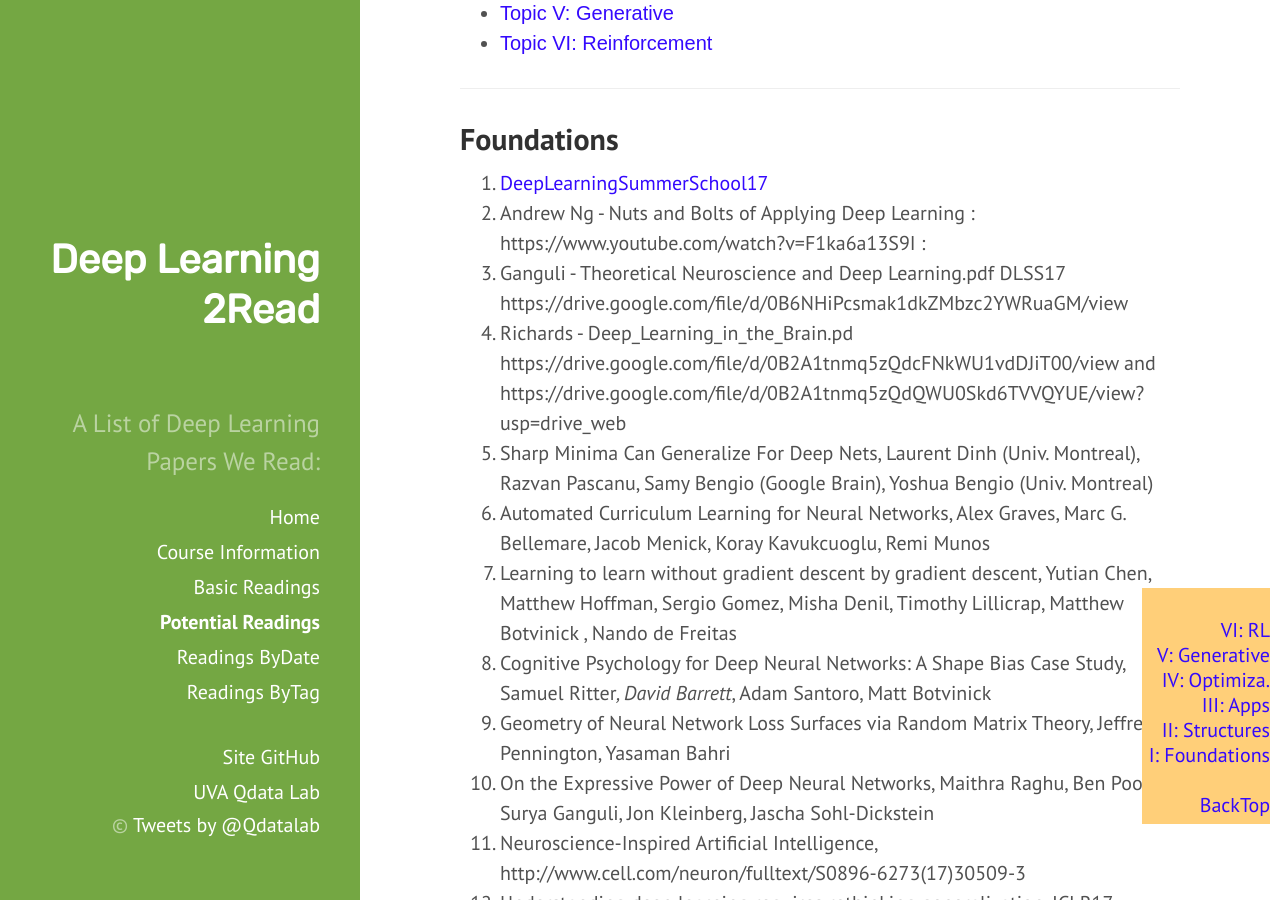
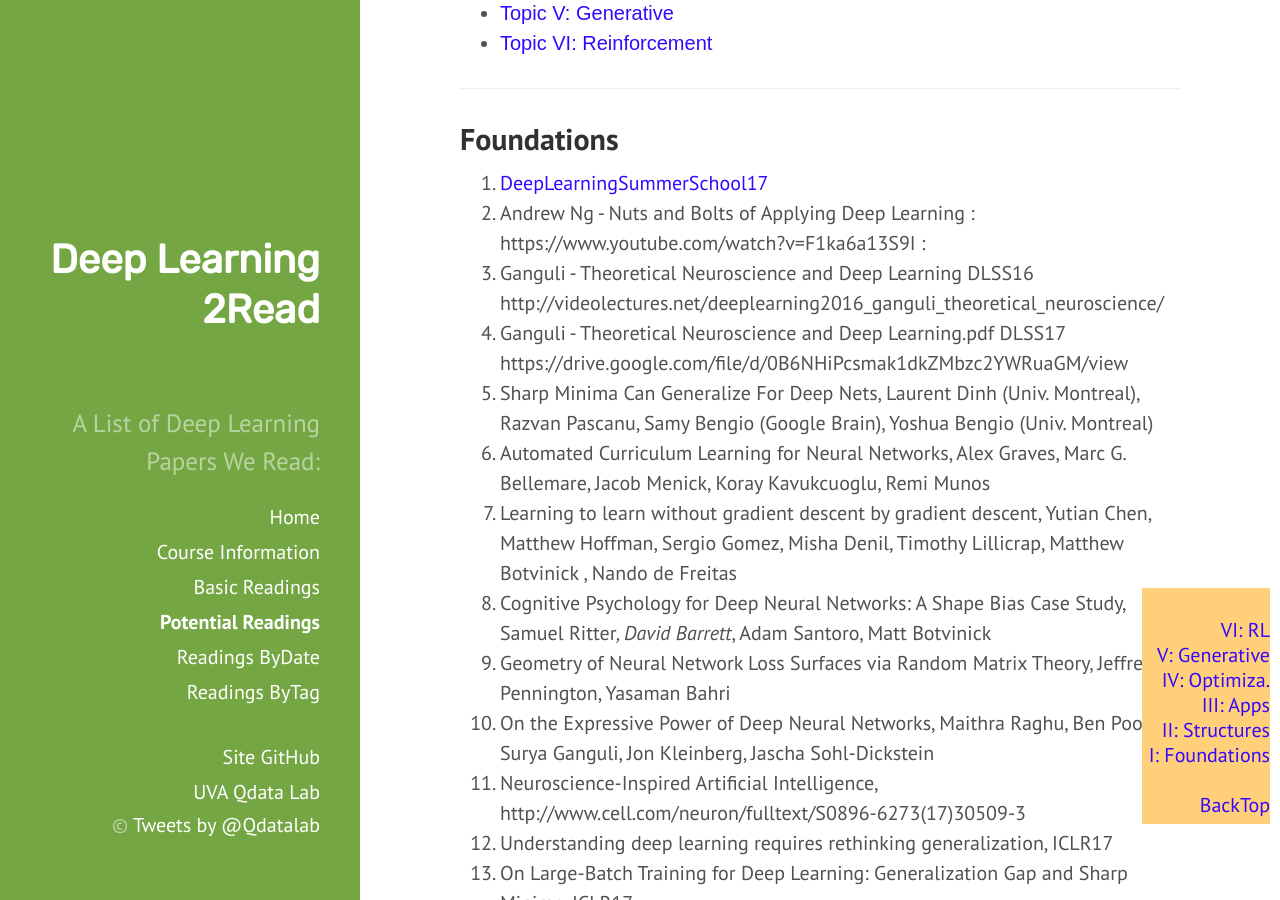
Before and after one commit to QData/deep2Read, a Jekyll site: the page built from Potential2Read.md, in a window 1280 px wide and 900 px high, scrolled down 364 px. Built offline with Jekyll 4.4.1, drawn with Linux system fonts in a browser that asks for light colours; some of the changed text lies outside the part shown.

Commit message:
a few small fixes in potential2Read

```diff
--- a/Potential2Read.md
+++ b/Potential2Read.md
@@ -29,9 +29,8 @@ desc: "Potential Readings of Deep Learning We Plan to Finish in 2017-Fall"
 ## Foundations
 0. [DeepLearningSummerSchool17](https://mila.umontreal.ca/en/cours/deep-learning-summer-school-2017/)
 1. Andrew Ng - Nuts and Bolts of Applying Deep Learning : https://www.youtube.com/watch?v=F1ka6a13S9I  :
-2. Ganguli - Theoretical Neuroscience and Deep Learning.pdf DLSS17 https://drive.google.com/file/d/0B6NHiPcsmak1dkZMbzc2YWRuaGM/view
-3. Richards - Deep_Learning_in_the_Brain.pd https://drive.google.com/file/d/0B2A1tnmq5zQdcFNkWU1vdDJiT00/view and
-https://drive.google.com/file/d/0B2A1tnmq5zQdQWU0Skd6TVVQYUE/view?usp=drive_web
+2. Ganguli - Theoretical Neuroscience and Deep Learning DLSS16 http://videolectures.net/deeplearning2016_ganguli_theoretical_neuroscience/
+3. Ganguli - Theoretical Neuroscience and Deep Learning.pdf DLSS17 https://drive.google.com/file/d/0B6NHiPcsmak1dkZMbzc2YWRuaGM/view
 4. Sharp Minima Can Generalize For Deep Nets, Laurent Dinh (Univ. Montreal), Razvan Pascanu, Samy Bengio (Google Brain), Yoshua Bengio (Univ. Montreal)
 5. Automated Curriculum Learning for Neural Networks, Alex Graves, Marc G. Bellemare, Jacob Menick, Koray Kavukcuoglu, Remi Munos
 6. Learning to learn without gradient descent by gradient descent, Yutian Chen, Matthew Hoffman, Sergio Gomez, Misha Denil, Timothy Lillicrap, Matthew Botvinick , Nando de Freitas
@@ -282,7 +282,7 @@ https://drive.google.com/file/d/0BzUSSMdMszk6cDVBMlRqLUs3TFk/view
 <p><a name="Gen"></a></p>
 
 ## Generative
-0. GAN tutorial by Ian Goodfellow (NIPS 2016):  https://arxiv.org/abs/1701.00160
+0. GAN tutorial by Ian Goodfellow (NIPS 2016):  https://arxiv.org/abs/1701.00160  https://www.youtube.com/watch?v=AJVyzd0rqdc
 1. Goodfellow - Generative Models I - DLSS 2017 https://drive.google.com/file/d/0ByUKRdiCDK7-bTgxTGoxYjQ4NW8/view
 2. Courville - Generative Models II - DLSS 2017. https://drive.google.com/file/d/0B_wzP_JlVFcKQ21udGpTSkh0aVk/view
 3. Makhzani and Frey - PixelGAN Autoencoders.pdf https://drive.google.com/file/d/0B6NHiPcsmak1SFdRN2lmS3FnekE/view
```
Also changed, not shown: other parts of Potential2Read.md (+3 -2 lines).
